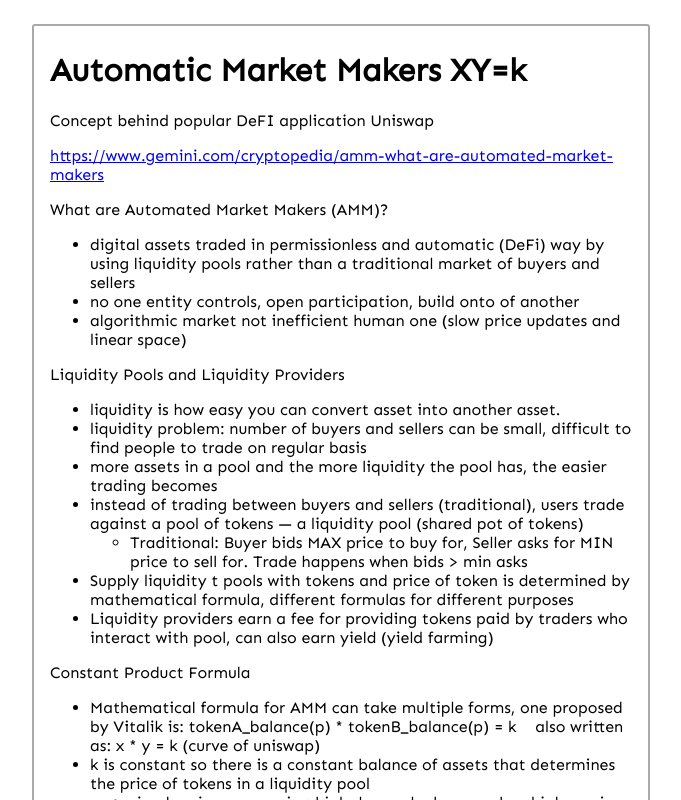
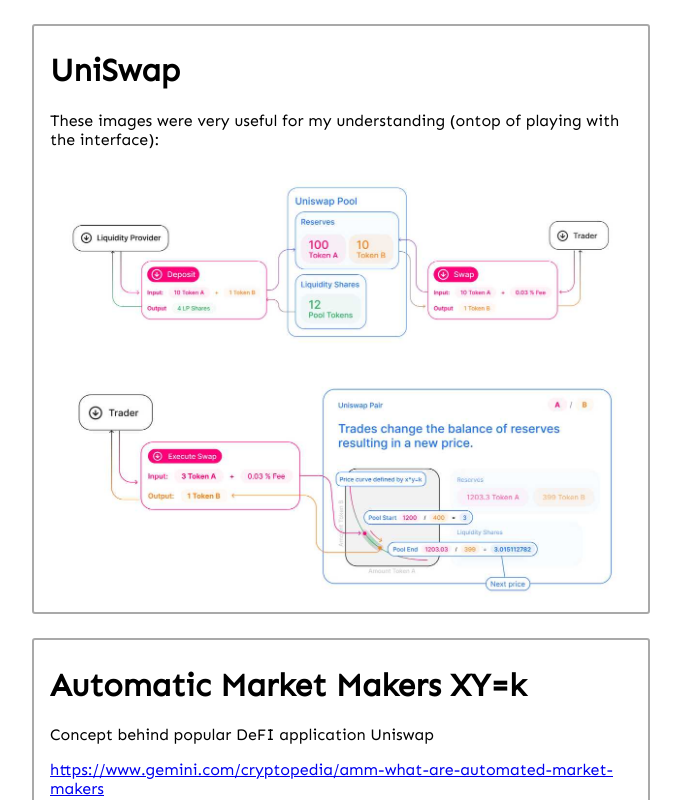
Before and after one commit to GeorgeLake/verbose-tribble, a React (Create React App) app: page / in a window 1280 px wide. Shown: the top 800 px of the page, without its empty margins (299-980 px from the left). Built offline with nearby package versions, Linux system fonts and the light colour scheme.

Commit message:
UniSwap resources

```diff
--- a/src/App.js
+++ b/src/App.js
@@ -3,6 +3,8 @@
 
 import assetCurve from './assets/AMMCurve.png';
 import assetCasino from './assets/casino.jpg';
+import assetAnatomy from './assets/anatomy.jpg';
+import assetTrade from './assets/trade.jpg';
 
 
 const Wrap=styled.div`
@@ -309,11 +311,21 @@
   </Block>
 )
 
+const UniSwap = () => (
+  <Block>
+    <h1>UniSwap</h1>
+    <p>These images were very useful for my understanding (ontop of playing with the interface):</p>
+    <img style={{flex:1 , width: '100%', height: '100%'}} src={assetAnatomy}></img>
+    <img style={{flex:1 , width: '100%', height: '100%'}} src={assetTrade}></img>
+  </Block>
+)
+
 
 function App() {
   return (
       <Wrap>
       <Primary>
+        <UniSwap/>
         <AMM/>
         <PrepEnv/>
         <Casino/>
```
Also changed, not shown: src/assets/anatomy.jpg (added), src/assets/trade.jpg (added).
